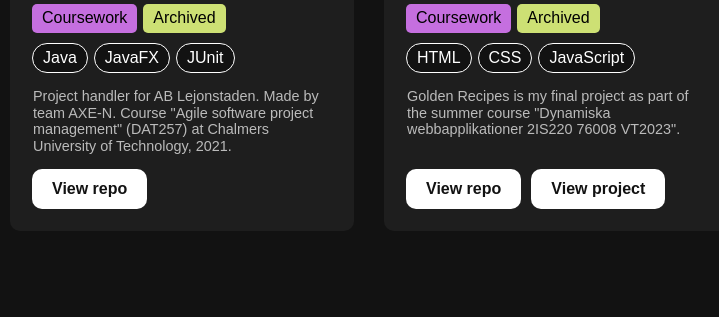
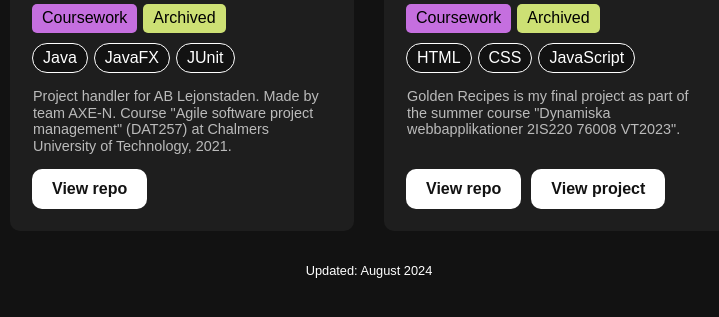
Before and after one commit to samsalmag/samsalmag.github.io, a plain HTML site: page index.html in a window 1280 px wide. Shown: the part 361-678 px from the top of the page, without its empty margins (271-990 px from the left). Drawn offline with Linux system fonts and the light colour scheme.

Commit message:
Added update date

```diff
--- a/index.html
+++ b/index.html
@@ -89,6 +89,7 @@
         </div>
     </div>
 
+    <p id="update-date">Updated: August 2024</p>
 </body>
 
 </html>
--- a/style.css
+++ b/style.css
@@ -174,6 +174,10 @@ body {
     outline: 3px solid white
 }
 
+#update-date {
+    font-size: 0.8rem;
+}
+
 /* PROJECT LABELS */
 .project-labels #in-dev {
     background-color: rgb(3, 102, 250);
```
